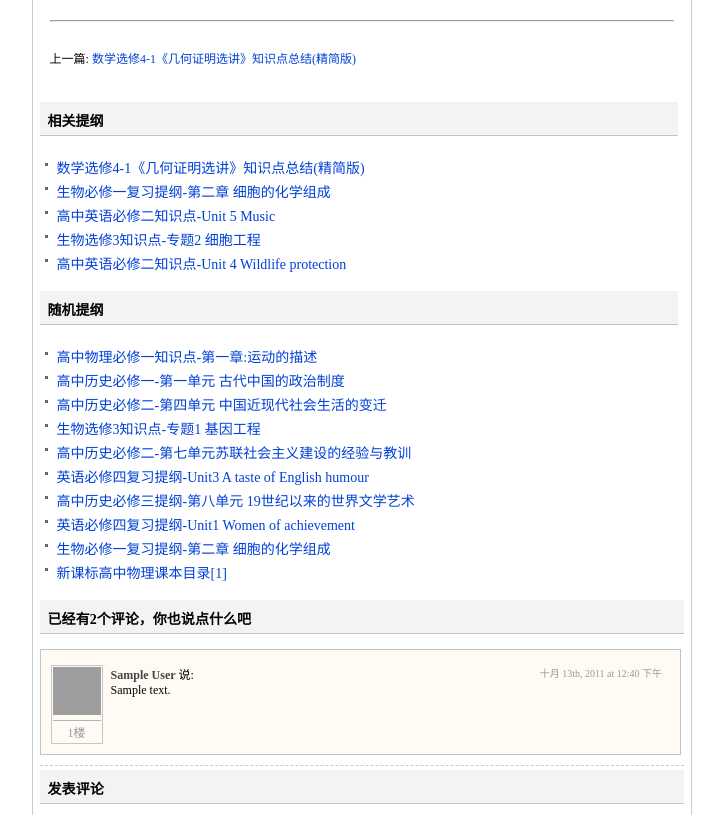
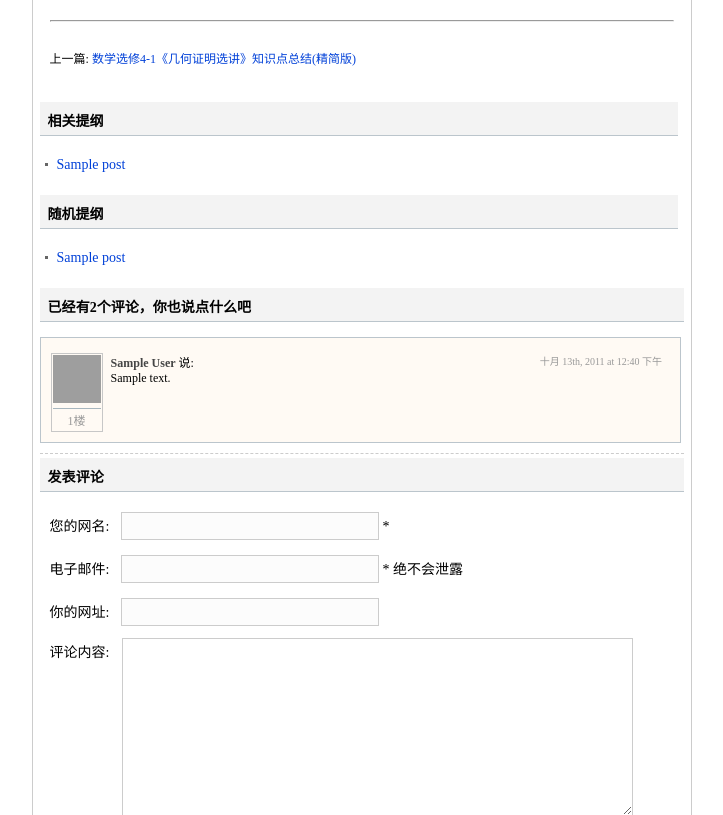
Before and after one commit to HB6H057/wp2flask-cms, a Flask app: a page that uses app/templates/post.jinja2 in a window 1280 px wide. Shown: the part 457-1272 px from the top of the page, without its empty margins (123-846 px from the left). Run offline with Flask 2, Linux system fonts and the light colour scheme; tables that the repository leaves empty hold one stand-in row (values such as "Sample post"); parts of the project's set-up code (start-up, migrations or seed data) failed here and were passed over; grey boxes are pictures that could not be loaded.

Commit message:
IMPLEMENT: random&related of post.jinja2

```diff
--- a/app/core/base.py
+++ b/app/core/base.py
@@ -240,7 +240,7 @@ class TagPageService(ListPageService):
         ).paginate(page=self.page, per_page=TAG_PER_PAGE)
 
 
-class PostPageService(BaseService):
+class PostPageService(BaseService, WidgetsMiXin):
     # 李白喝酒写的诗,都是三分豪气四分爽利五分恣意,舍我其谁。，我喝酒写的代码，zzzzzz
     def __init__(self, cslug, pslug):
         # BUG: 检测cslug,一会一起做
@@ -270,8 +270,13 @@ class PostPageService(BaseService):
     def get_related_posts(self, count=10):
         # TODO: 原理：取同分类下第一个tag相同的文章，然后再文本相似度计算（后者先不做）
         # TODO: 未完成
-        related_posts = Post.query.filter_by(
+        posts = Post.query.filter_by(
             category_id=self.post.category_id,
         ).limit(count).all()
 
+        related_posts = self.data_dict_list_generator(
+            posts,
+            POST_DICT_KEY
+        )
+
         return related_posts
--- a/app/core/home/views.py
+++ b/app/core/home/views.py
@@ -80,8 +80,10 @@ def post(cslug, pslug):
         nav=pp.cates,
         pd=post_dict,
         cmds=comment_dict_list,
+        rel=related_posts,
+        random=pp.get_random_posts(),
     )
-    # return json.dumps(comment_dict_list)
+    # return json.dumps(related_posts)
     return render_template(
         'post.jinja2',
         ct=context
--- a/app/templates/post.jinja2
+++ b/app/templates/post.jinja2
@@ -37,44 +37,34 @@
                 <div class="pro_next">上一篇: <a href="http://www.tigang.net/shuxue/4-1-ji-he-zheng-ming-xuan-jiang.html" rel="prev">数学选修4-1《几何证明选讲》知识点总结(精简版)</a></div>
                 <div class="pro_next"></div>
             </div>
-            <!-- 相关商品信息  开始 -->
+            <!-- 相关提纲信息  开始 -->
             <div class="relran">
                 <h3>相关提纲</h3>
                 <div class="relran_cont">
-
                     <div class="wp_rp_wrap  wp_rp_plain">
                         <div class="wp_rp_content">
                             <ul class="related_post wp_rp">
-                                <li data-position="0" data-poid="in-449" data-post-type="none"><a href="http://www.tigang.net/shuxue/4-1-ji-he-zheng-ming-xuan-jiang.html" class="wp_rp_title">数学选修4-1《几何证明选讲》知识点总结(精简版)</a></li>
-                                <li data-position="1" data-poid="in-85" data-post-type="none"><a href="http://www.tigang.net/shengwu/sheng-wu-bi-xiu-1-2.html" class="wp_rp_title">生物必修一复习提纲-第二章 细胞的化学组成</a></li>
-                                <li data-position="2" data-poid="in-247" data-post-type="none"><a href="http://www.tigang.net/yingyu/ying-yu-bi-xiu-er-unit5-music.html" class="wp_rp_title">高中英语必修二知识点-Unit 5 Music</a></li>
-                                <li data-position="3" data-poid="in-217" data-post-type="none"><a href="http://www.tigang.net/shengwu/sheng-wu-xuan-xiu-3-2-xi-bao-gong-cheng.html" class="wp_rp_title">生物选修3知识点-专题2 细胞工程</a></li>
-                                <li data-position="4" data-poid="in-240" data-post-type="none"><a href="http://www.tigang.net/yingyu/ying-yu-bi-xiu-er-unit4-wildlife-protection.html" class="wp_rp_title">高中英语必修二知识点-Unit 4 Wildlife protection</a></li>
+                              {% for p in ct.rel %}
+                                <li data-position="{{ loop.index0 }}" data-poid="in-{{ p.id }}" data-post-type="none"><a href="{{ url_for('home.post', pslug=p.slug, cslug=p.cslug) }}" class="wp_rp_title">{{ p.title }}</a></li>
+                              {% endfor %}
                             </ul>
                         </div>
                     </div>
                 </div>
             </div>
-            <!-- 相关商品信息 志结束 -->
-            <!-- 随机商品  开始 -->
+            <!-- 相关提纲信息 志结束 -->
+            <!-- 随机提纲  开始 -->
             <div class="relran">
                 <h3>随机提纲</h3>
                 <div class="relran_cont">
                     <ul>
-                        <li><a href="http://www.tigang.net/wuli/wu-li-bi-xiu-yi-zhi-shi-dian-1.html" title="高中物理必修一知识点-第一章:运动的描述">高中物理必修一知识点-第一章:运动的描述</a></li>
-                        <li><a href="http://www.tigang.net/lishi/li-shi-bi-xiu-yi-1.html" title="高中历史必修一-第一单元 古代中国的政治制度">高中历史必修一-第一单元 古代中国的政治制度</a></li>
-                        <li><a href="http://www.tigang.net/lishi/li-shi-bi-xiu-er-4.html" title="高中历史必修二-第四单元 中国近现代社会生活的变迁">高中历史必修二-第四单元 中国近现代社会生活的变迁</a></li>
-                        <li><a href="http://www.tigang.net/shengwu/sheng-wu-xuan-xiu-3-1-ji-yin-gong-cheng.html" title="生物选修3知识点-专题1 基因工程">生物选修3知识点-专题1 基因工程</a></li>
-                        <li><a href="http://www.tigang.net/lishi/li-shi-bi-xiu-er-7.html" title="高中历史必修二-第七单元苏联社会主义建设的经验与教训">高中历史必修二-第七单元苏联社会主义建设的经验与教训</a></li>
-                        <li><a href="http://www.tigang.net/yingyu/unit3-a-taste-of-english-humour.html" title="英语必修四复习提纲-Unit3 A taste of English humour">英语必修四复习提纲-Unit3 A taste of English humour</a></li>
-                        <li><a href="http://www.tigang.net/lishi/bixiusan-ba.html" title="高中历史必修三提纲-第八单元 19世纪以来的世界文学艺术">高中历史必修三提纲-第八单元 19世纪以来的世界文学艺术</a></li>
-                        <li><a href="http://www.tigang.net/yingyu/unit1-women-of-achievement.html" title="英语必修四复习提纲-Unit1 Women of achievement">英语必修四复习提纲-Unit1 Women of achievement</a></li>
-                        <li><a href="http://www.tigang.net/shengwu/sheng-wu-bi-xiu-1-2.html" title="生物必修一复习提纲-第二章 细胞的化学组成">生物必修一复习提纲-第二章 细胞的化学组成</a></li>
-                        <li><a href="http://www.tigang.net/wuli/wu-li-ke-ben-mu-lu-1.html" title="新课标高中物理课本目录[1]">新课标高中物理课本目录[1]</a></li>
+                      {% for p in ct.random %}
+                        <li><a href="{{ url_for('home.post', pslug=p.slug, cslug=p.cslug) }}" >{{ p.title }}</a></li>
+                      {% endfor %}
                     </ul>
                 </div>
             </div>
-            <!-- 随机商品 志结束 -->
+            <!-- 随机提纲 志结束 -->
             <div class="clear"></div>
 
             <!-- You can start editing here. -->
```
